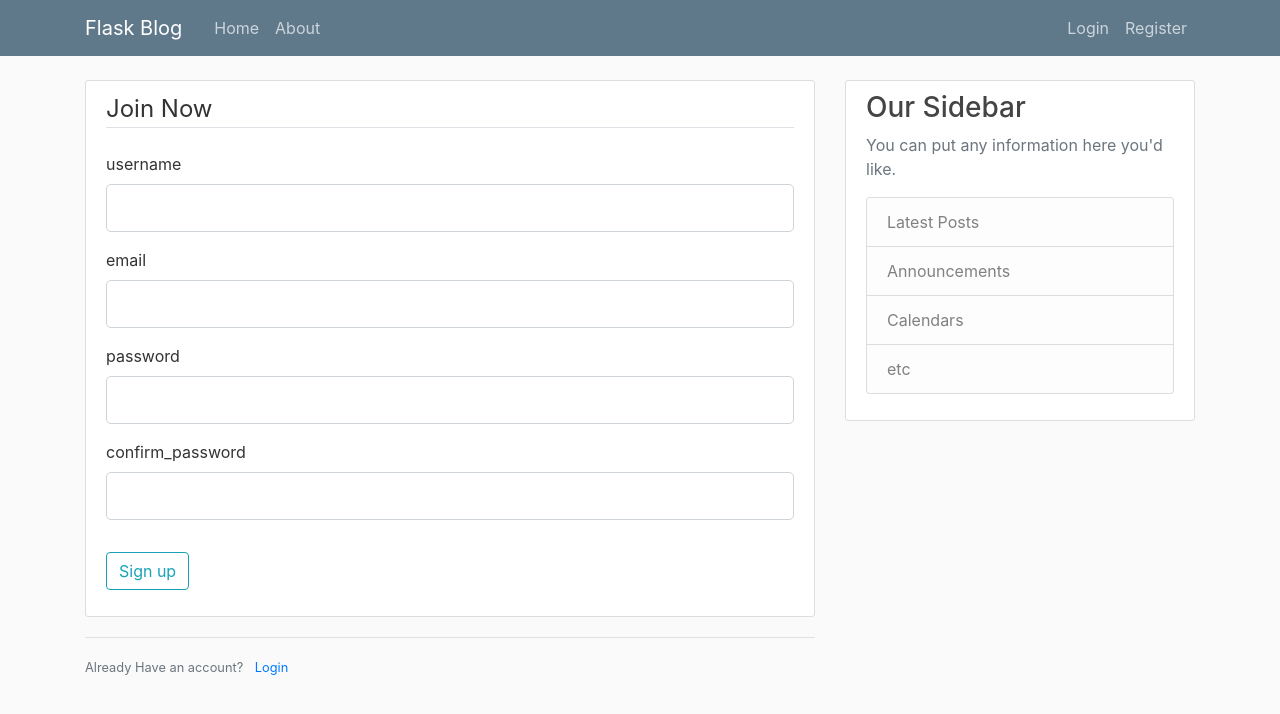
After one commit to leechen112233/flask_blog, a Flask app: page /register in a window 1280 px wide. The commit adds this page. Shown: the top 714 px of the page. Run offline with Flask 2, Linux system fonts and the light colour scheme; some libraries are stand-ins or nearby versions.

Commit message:
add register and login endpoints, update layout template, add login and register html templates

```diff
--- a/app.py
+++ b/app.py
@@ -1,7 +1,10 @@
 from flask import Flask
-from flask import render_template, url_for
+from flask import render_template, url_for, flash, redirect
+from forms import RegisterForm, LoginForm
 
 app = Flask(__name__)
+
+app.config['SECRET_KEY'] = 'c2ecf156c9f1a38634e9da387fba6bab'
 
 posts = [
     {
@@ -20,7 +23,7 @@ posts = [
 
 @app.route("/")
 @app.route("/home")
-def hello_world():
+def home():
     return render_template('home.html', posts=posts)
 
 
@@ -28,6 +31,25 @@ def hello_world():
 def about():
     return render_template('about.html', title='about')
 
+@app.route("/register", methods = ['GET', 'POST'])
+def register():
+    form = RegisterForm()
+    if form.validate_on_submit():
+        flash(f'Account created for {form.username.data}!', 'success')
+        return redirect(url_for('home'))
+    return render_template('register.html', title='register', form=form)
+
+@app.route("/login", methods = ['GET', 'POST'])
+def login():
+    form = LoginForm()
+    if form.validate_on_submit():
+        if form.email.data == 'chen@okos.ca' and  form.password.data == '1234':
+            flash('You have logged in ', 'success')
+            return redirect(url_for('home'))
+        else:
+            flash('failed ', 'danger')
+    return render_template('login.html', title='login', form=form)
+
 
 if __name__ == '__main__':
     app.run(debug=True)
--- /dev/null
+++ b/forms.py
@@ -0,0 +1,16 @@
+from flask_wtf import FlaskForm
+from wtforms import StringField, SubmitField, BooleanField
+from wtforms.validators import DataRequired, Length, EqualTo
+
+class RegisterForm(FlaskForm):
+    username = StringField('username', validators=[DataRequired(), Length(min=2, max=20)])
+    email = StringField('email', validators=[DataRequired()])
+    password = StringField('password', validators=[DataRequired()])
+    confirm_password = StringField('confirm_password', validators=[DataRequired(), EqualTo('password')])
+    submit = SubmitField('Sign up')
+
+class LoginForm(FlaskForm):
+    email = StringField('email', validators=[DataRequired()])
+    password = StringField('password', validators=[DataRequired()])
+    remember = BooleanField('remember me')
+    submit = SubmitField('Login')
--- a/templates/layout.html
+++ b/templates/layout.html
@@ -25,13 +25,13 @@
           </button>
           <div class="collapse navbar-collapse" id="navbarToggle">
             <div class="navbar-nav mr-auto">
-              <a class="nav-item nav-link" href="/">Home</a>
-              <a class="nav-item nav-link" href="/about">About</a>
+              <a class="nav-item nav-link" href={{ url_for('home') }}>Home</a>
+              <a class="nav-item nav-link" href={{ url_for('about') }}>About</a>
             </div>
             <!-- Navbar Right Side -->
             <div class="navbar-nav">
-              <a class="nav-item nav-link" href="/login">Login</a>
-              <a class="nav-item nav-link" href="/register">Register</a>
+              <a class="nav-item nav-link" href={{ url_for('register') }}>Login</a>
+              <a class="nav-item nav-link" href={{ url_for('login') }}>Register</a>
             </div>
           </div>
         </div>
@@ -40,6 +40,15 @@
     <main role="main" class="container">
       <div class="row">
         <div class="col-md-8">
+            {% with messages=get_flashed_messages(with_categories=true) %}
+                {% if messages %}
+                    {% for category, message in messages %}
+                        <div class="alert alert-{{ category }}">
+                            {{ message }}
+                        </div>
+                    {% endfor %}
+                {% endif %}
+            {% endwith %}
           {% block content %}{% endblock %}
         </div>
         <div class="col-md-4">
--- /dev/null
+++ b/templates/register.html
@@ -0,0 +1,71 @@
+{% extends "layout.html" %}
+{% block content %}
+    <div class="content-section">
+        <form method="post" action="">
+            {{ form.hidden_tag() }}
+            <fieldset class="form-group">
+                <legend class="border-bottom mb-4">Join Now</legend>
+                <div class="form-group">
+                    {{ form.username.label(class="form-ontrol-label") }}
+                    {% if form.username.errors %}
+                        {{ form.username(class="form-control form-control-lg is-invalid") }}
+                        <div class="invalid-feedback">
+                            {% for error in  form.username.errors %}
+                                <span>{{ error }}</span>
+                            {% endfor %}
+                        </div>
+                        {% else %}
+                        {{ form.username(class="form-control form-control-lg") }}
+                    {% endif %}
+                </div>
+                <div class="form-group">
+                    {{ form.email.label(class="form-control-label") }}
+                    {% if form.email.errors %}
+                        {{ form.email(class="form-control form-control-lg is-invalid") }}
+                        <div class="invalid-feedback">
+                            {% for error in  form.email.errors %}
+                                <span>{{ error }}</span>
+                            {% endfor %}
+                        </div>
+                        {% else %}
+                        {{ form.email(class="form-control form-control-lg") }}
+                    {% endif %}
+                </div>
+                <div class="form-group">
+                    {{ form.password.label(class="form-control-label") }}
+                    {% if form.password.errors %}
+                        {{ form.password(class="form-control form-control-lg is-invalid") }}
+                        <div class="invalid-feedback">
+                            {% for error in  form.password.errors %}
+                                <span>{{ error }}</span>
+                            {% endfor %}
+                        </div>
+                        {% else %}
+                        {{ form.password(class="form-control form-control-lg") }}
+                    {% endif %}
+                </div>
+                <div class="form-group">
+                    {{ form.confirm_password.label(class="form-control-label") }}
+                    {% if form.confirm_password.errors %}
+                        {{ form.confirm_password(class="form-control form-control-lg is-invalid") }}
+                        <div class="invalid-feedback">
+                            {% for error in  form.confirm_password.errors %}
+                                <span>{{ error }}</span>
+                            {% endfor %}
+                        </div>
+                        {% else %}
+                        {{ form.confirm_password(class="form-control form-control-lg") }}
+                    {% endif %}
+                </div>
+            </fieldset>
+            <div class="form-group">
+                    {{ form.submit(class="btn btn-outline-info") }}
+            </div>
+        </form>
+    </div>
+    <div class="border-top pt-3">
+        <small class="text-muted">
+            Already Have an account? <a class="ml-2" href={{ url_for('login') }}>Login</a>
+        </small>
+    </div>
+{% endblock content %}
```
Also changed, not shown: templates/login.html (added, +52 -0 lines), 1 other file.
